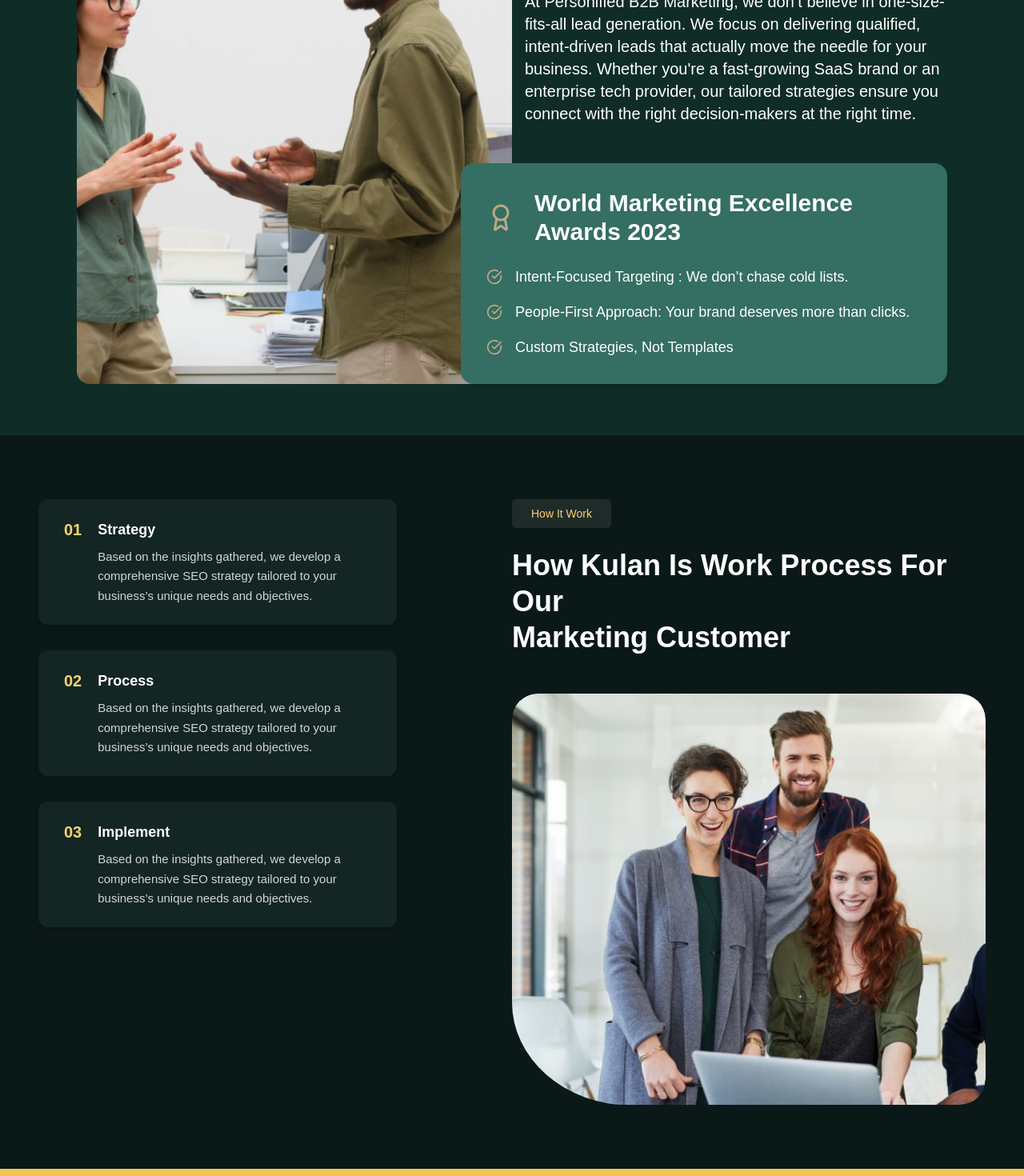
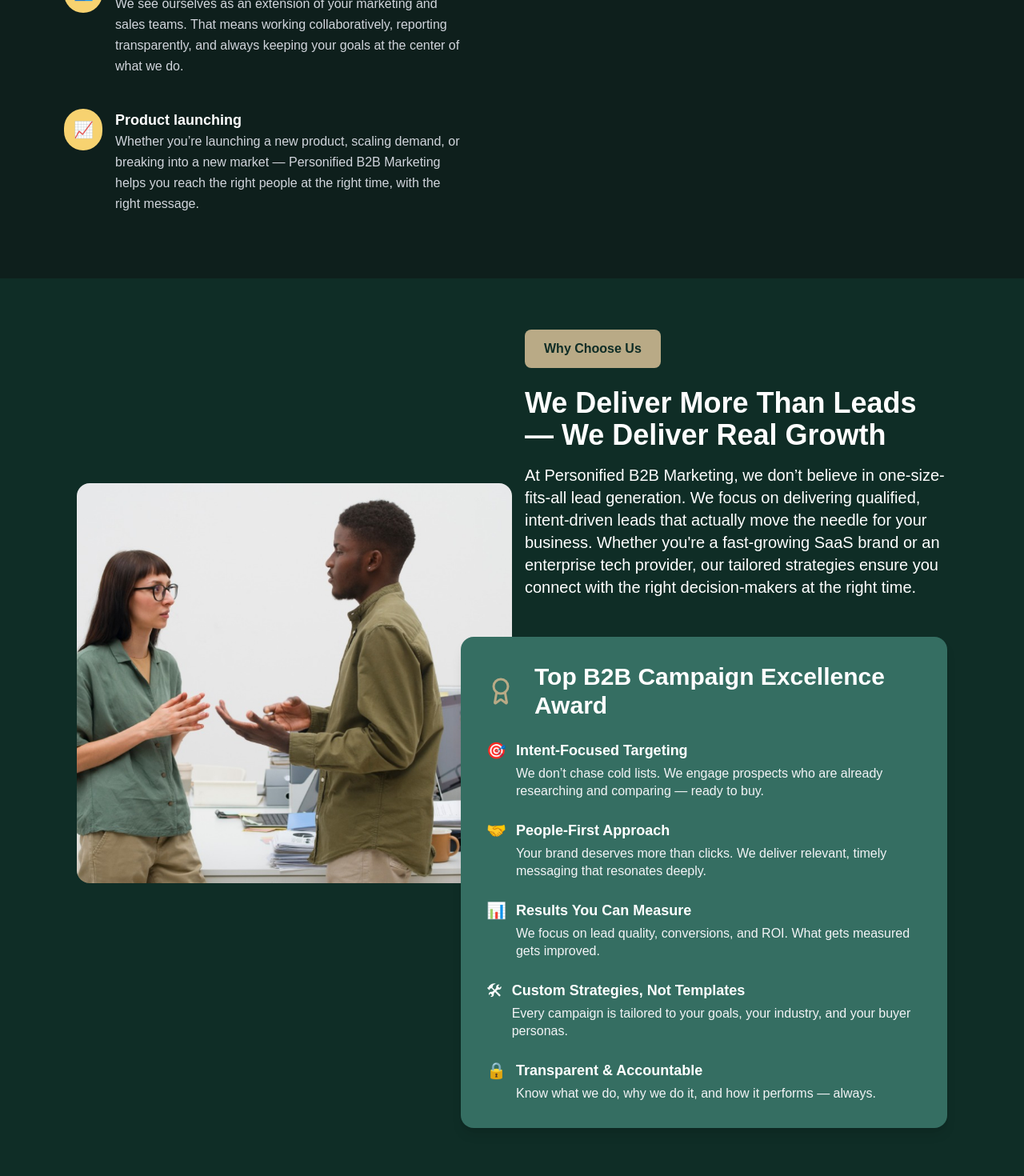
Before and after one commit to md-Gafrujama/personifindb2b-final, a Next.js app: page /About in a window 1280 px wide. Shown: the part 1540-3010 px from the top of the page at 80% size. Built offline with nearby package versions, Linux system fonts and the light colour scheme.

Commit message:
commit change

```diff
--- a/src/app/About/page.jsx
+++ b/src/app/About/page.jsx
@@ -5,7 +5,7 @@ import React, { useEffect ,useRef,useState } from "react";
 import Image from "next/image";
 import AOS from "aos";
 import "aos/dist/aos.css";
-import { CheckCircle, Award,ArrowUpRight} from "lucide-react";
+import { CheckCircle, Award,ArrowUpRight, Heading1} from "lucide-react";
 import Head from 'next/head';
 import Link from 'next/link';
 
@@ -131,7 +131,7 @@ const About = () => {
     At Personified B2B Marketing, we help B2B brands connect with the people who matter most — qualified buyers with real intent.
     We’re not just another lead generation agency. We’re a growth partner built on trust, transparency, and performance.
   </p>
-
+<h1 className="text-lg font-bold">🎯 What Makes Us Different?</h1>
   <div className="space-y-8">
     <div className="flex items-start gap-4">
       <div className="bg-[#F7D270] text-black p-3 rounded-full text-xl min-w-[3rem]" aria-hidden="true">💰</div>
@@ -151,6 +151,31 @@ const About = () => {
           Our content and campaigns speak to real pain points, challenges, and goals — making your message feel relevant, not robotic.
         </p>
       </div>
+    </div>
+    <div className="flex items-start gap-4">
+      <div className="bg-[#F7D270] text-black p-3 rounded-full text-xl min-w-[3rem]" aria-hidden="true">💰</div>
+      <div>
+        <h3 className="text-lg font-bold">Results You Can Trust</h3>
+        <p className="text-gray-300 leading-relaxed">
+          Every campaign is built to drive outcomes you care about: qualified leads, better engagement, and stronger ROI.</p>
+      </div>
+    </div>
+  </div>
+  <h1 className="text-lg font-bold">🤝 Built on Partnership</h1>
+    <div className="flex items-start gap-4">
+      <div className="bg-[#F7D270] text-black p-3 rounded-full text-xl min-w-[3rem]" aria-hidden="true">👥</div>
+      <div>
+        <h3 className="text-lg font-bold">Team collaborations</h3>
+        <p className="text-gray-300 leading-relaxed">
+          We see ourselves as an extension of your marketing and sales teams. That means working collaboratively, reporting transparently, and always keeping your goals at the center of what we do.</p>
+      </div>
+    </div>
+     <div className="flex items-start gap-4">
+      <div className="bg-[#F7D270] text-black p-3 rounded-full text-xl min-w-[3rem]" aria-hidden="true">	📈</div>
+      <div>
+        <h3 className="text-lg font-bold">Product launching</h3>
+        <p className="text-gray-300 leading-relaxed">
+          Whether you’re launching a new product, scaling demand, or breaking into a new market — Personified B2B Marketing helps you reach the right people at the right time, with the right message.</p>
       </div>
     </div>
   </div>
@@ -180,7 +205,7 @@ const About = () => {
   <div className="relative max-w-7xl mx-auto">
 
     {/* Image Left */}
-    <div className="absolute left-0 top-0 w-full lg:w-2/4 h-full">
+     <div className="absolute left-0 top-0 w-full lg:w-[50%] h-[500px] mt-48">
   <Image
     src="/images/workkulan.jpg"
     alt="Business professionals in strategic discussion"
@@ -188,7 +213,7 @@ const About = () => {
     className="rounded-2xl object-cover"
     loading="lazy"
     quality={85}
-        sizes="(max-width: 1024px) 100vw, 50vw"
+    sizes="(max-width: 1024px) 100vw, 40vw"
   />
 </div>
 
@@ -210,31 +235,63 @@ const About = () => {
   <div className="flex items-center gap-4 md:gap-6 mb-6">
     <Award className="text-[#b9aa86] flex-shrink-0" size={36} aria-hidden="true" />
     <h3 className="text-xl md:text-2xl lg:text-3xl font-bold">
-            World Marketing Excellence Awards 2023
+      Top B2B Campaign Excellence Award
     </h3>
   </div>
 
-        <ul className="space-y-3 md:space-y-4" role="list">
-          <li className="flex items-start gap-3 md:gap-4">
-            <CheckCircle className="text-[#b9aa86] mt-1 flex-shrink-0" size={20} aria-hidden="true" />
-            <span className="text-sm md:text-base lg:text-lg">
-              Intent-Focused Targeting : We don’t chase cold lists.
-            </span>
+  <ul className="space-y-6 md:space-y-6 text-white" role="list">
+    <li className="flex items-start gap-3">
+      <span className="text-xl">🎯</span>
+      <div>
+        <h4 className="font-bold text-base md:text-lg mb-1">Intent-Focused Targeting</h4>
+        <p className="text-sm md:text-base leading-snug text-gray-100">
+          We don’t chase cold lists. We engage prospects who are already researching and comparing — ready to buy.
+        </p>
+      </div>
     </li>
-          <li className="flex items-start gap-3 md:gap-4">
-            <CheckCircle className="text-[#b9aa86] mt-1 flex-shrink-0" size={20} aria-hidden="true" />
-            <span className="text-sm md:text-base lg:text-lg">
-              People-First Approach: Your brand deserves more than clicks.
-            </span>
+
+    <li className="flex items-start gap-3">
+      <span className="text-xl">🤝</span>
+      <div>
+        <h4 className="font-bold text-base md:text-lg mb-1">People-First Approach</h4>
+        <p className="text-sm md:text-base leading-snug text-gray-100">
+          Your brand deserves more than clicks. We deliver relevant, timely messaging that resonates deeply.
+        </p>
+      </div>
     </li>
-          <li className="flex items-start gap-3 md:gap-4">
-            <CheckCircle className="text-[#b9aa86] mt-1 flex-shrink-0" size={20} aria-hidden="true" />
-            <span className="text-sm md:text-base lg:text-lg">
-              Custom Strategies, Not Templates
-            </span>
+
+    <li className="flex items-start gap-3">
+      <span className="text-xl">📊</span>
+      <div>
+        <h4 className="font-bold text-base md:text-lg mb-1">Results You Can Measure</h4>
+        <p className="text-sm md:text-base leading-snug text-gray-100">
+          We focus on lead quality, conversions, and ROI. What gets measured gets improved.
+        </p>
+      </div>
+    </li>
+
+    <li className="flex items-start gap-3">
+      <span className="text-xl">🛠</span>
+      <div>
+        <h4 className="font-bold text-base md:text-lg mb-1">Custom Strategies, Not Templates</h4>
+        <p className="text-sm md:text-base leading-snug text-gray-100">
+          Every campaign is tailored to your goals, your industry, and your buyer personas.
+        </p>
+      </div>
+    </li>
+
+    <li className="flex items-start gap-3">
+      <span className="text-xl">🔒</span>
+      <div>
+        <h4 className="font-bold text-base md:text-lg mb-1">Transparent & Accountable</h4>
+        <p className="text-sm md:text-base leading-snug text-gray-100">
+          Know what we do, why we do it, and how it performs — always.
+        </p>
+      </div>
     </li>
   </ul>
 </div>
+
     </div>
   </div>
 </section>
--- a/src/app/page.jsx
+++ b/src/app/page.jsx
@@ -387,7 +387,9 @@ const Home = () => {
         aria-labelledby="why-choose-heading"
       >
         <div className="relative max-w-7xl mx-auto">
-          <div className="absolute right-0 top-0 w-full lg:w-2/4 h-full">
+
+          {/* Image Left */}
+             <div className="absolute left-0 top-0 w-full lg:w-[50%] h-[500px] mt-48">
              <Image
                src="/images/workkulan.jpg"
                alt="Business professionals in strategic discussion"
@@ -395,16 +397,16 @@ const Home = () => {
                className="rounded-2xl object-cover"
                loading="lazy"
                quality={85}
-              sizes="(max-width: 1024px) 100vw, 50vw"
+               sizes="(max-width: 1024px) 100vw, 40vw"
              />
            </div>
-
-          <div className="relative z-10 lg:w-1/2">
-            <div className="mb-8 lg:mb-12">
-              <span className="bg-[#b9aa86] text-[#0f2d26] px-6 py-3 rounded-lg font-semibold mb-6 inline-block">
+          {/* Content Right */}
+          <div className="relative z-10 lg:w-1/2 lg:ml-auto">
+            <div className="mb-20 lg:mb-12 ml-4">
+              <span className="bg-[#b9aa86] text-[#0f2d26] px-6 py-3 rounded-lg font-semibold mb-6 inline-block left-gap-2">
                 Why Choose Us
               </span>
-              <h2 id="why-choose-heading" className="text-3xl md:text-4xl font-bold mb-4">
+              <h2 id="why-choose-heading" className="text-3xl md:text-4xl font-bold mb-4 gap-1">
                 We Deliver More Than Leads — We Deliver Real Growth
               </h2>
               <p className="text-lg md:text-xl">
@@ -412,41 +414,70 @@ const Home = () => {
               </p>
             </div>
 
-            <div className="bg-[#356e62] p-6 md:p-8 rounded-2xl shadow-lg mt-8 lg:mt-12 lg:-mr-16">
+            <div className="bg-[#356e62] p-6 md:p-8 rounded-2xl shadow-lg mt-8 lg:mt-12 lg:-ml-16">
         <div className="flex items-center gap-4 md:gap-6 mb-6">
           <Award className="text-[#b9aa86] flex-shrink-0" size={36} aria-hidden="true" />
           <h3 className="text-xl md:text-2xl lg:text-3xl font-bold">
-                  World Marketing Excellence Awards 2023
+            Top B2B Campaign Excellence Award
           </h3>
         </div>
 
-              <ul className="space-y-3 md:space-y-4" role="list">
-                <li className="flex items-start gap-3 md:gap-4">
-                  <CheckCircle className="text-[#b9aa86] mt-1 flex-shrink-0" size={20} aria-hidden="true" />
-                  <span className="text-sm md:text-base lg:text-lg">
-                    Intent-Focused Targeting :
-We don’t chase cold lists.
-                  </span>
+        <ul className="space-y-6 md:space-y-6 text-white" role="list">
+          <li className="flex items-start gap-3">
+            <span className="text-xl">🎯</span>
+            <div>
+              <h4 className="font-bold text-base md:text-lg mb-1">Intent-Focused Targeting</h4>
+              <p className="text-sm md:text-base leading-snug text-gray-100">
+                We don’t chase cold lists. We engage prospects who are already researching and comparing — ready to buy.
+              </p>
+            </div>
           </li>
-                <li className="flex items-start gap-3 md:gap-4">
-                  <CheckCircle className="text-[#b9aa86] mt-1 flex-shrink-0" size={20} aria-hidden="true" />
-                  <span className="text-sm md:text-base lg:text-lg">
-                    People-First Approach:
-Your brand deserves more than clicks.
-                  </span>
+
+          <li className="flex items-start gap-3">
+            <span className="text-xl">🤝</span>
+            <div>
+              <h4 className="font-bold text-base md:text-lg mb-1">People-First Approach</h4>
+              <p className="text-sm md:text-base leading-snug text-gray-100">
+                Your brand deserves more than clicks. We deliver relevant, timely messaging that resonates deeply.
+              </p>
+            </div>
           </li>
-                <li className="flex items-start gap-3 md:gap-4">
-                  <CheckCircle className="text-[#b9aa86] mt-1 flex-shrink-0" size={20} aria-hidden="true" />
-                  <span className="text-sm md:text-base lg:text-lg">
-                     Custom Strategies, Not Templates
-                  </span>
+
+          <li className="flex items-start gap-3">
+            <span className="text-xl">📊</span>
+            <div>
+              <h4 className="font-bold text-base md:text-lg mb-1">Results You Can Measure</h4>
+              <p className="text-sm md:text-base leading-snug text-gray-100">
+                We focus on lead quality, conversions, and ROI. What gets measured gets improved.
+              </p>
+            </div>
+          </li>
+
+          <li className="flex items-start gap-3">
+            <span className="text-xl">🛠</span>
+            <div>
+              <h4 className="font-bold text-base md:text-lg mb-1">Custom Strategies, Not Templates</h4>
+              <p className="text-sm md:text-base leading-snug text-gray-100">
+                Every campaign is tailored to your goals, your industry, and your buyer personas.
+              </p>
+            </div>
+          </li>
+
+          <li className="flex items-start gap-3">
+            <span className="text-xl">🔒</span>
+            <div>
+              <h4 className="font-bold text-base md:text-lg mb-1">Transparent & Accountable</h4>
+              <p className="text-sm md:text-base leading-snug text-gray-100">
+                Know what we do, why we do it, and how it performs — always.
+              </p>
+            </div>
           </li>
         </ul>
       </div>
+
           </div>
         </div>
       </section>
-
       {/* Solutions Section */}
       <section
         className="bg-[#0E1F1C] min-h-screen w-full py-12 px-4 md:py-16 md:px-8 lg:px-12 relative overflow-hidden"
```
Lines whose indentation alone changed are shown as unchanged.
